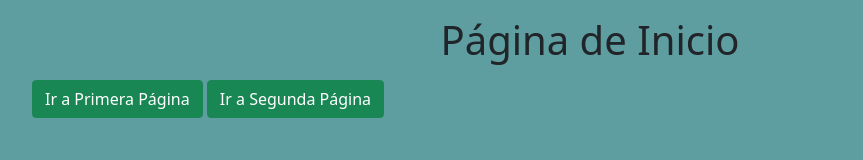
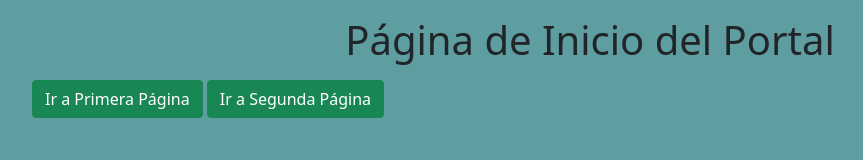
Before and after one commit to pacofer71/Ejemplo_13_05, a plain HTML site: page public/index.htm in a window 1280 px wide. Shown: the whole page, without its empty margins (50-913 px from the left). Drawn offline with nearby package versions, Linux system fonts and the light colour scheme.

Commit message:
Modificada pagina index

```diff
--- a/public/index.htm
+++ b/public/index.htm
@@ -8,7 +8,7 @@
     <title>Inicio</title>
 </head>
 <body style="background-color: cadetblue;">
-    <h1 class="text-center mt-3">Página de Inicio</h1>
+    <h1 class="text-center mt-3">Página de Inicio del Portal</h1>
     <div class="container mt-3">
         <a href="pagina1.htm" class="btn btn-success">Ir a Primera Página</a>
         <a href="pagina2.htm" class="btn btn-success">Ir a Segunda Página</a>
```
